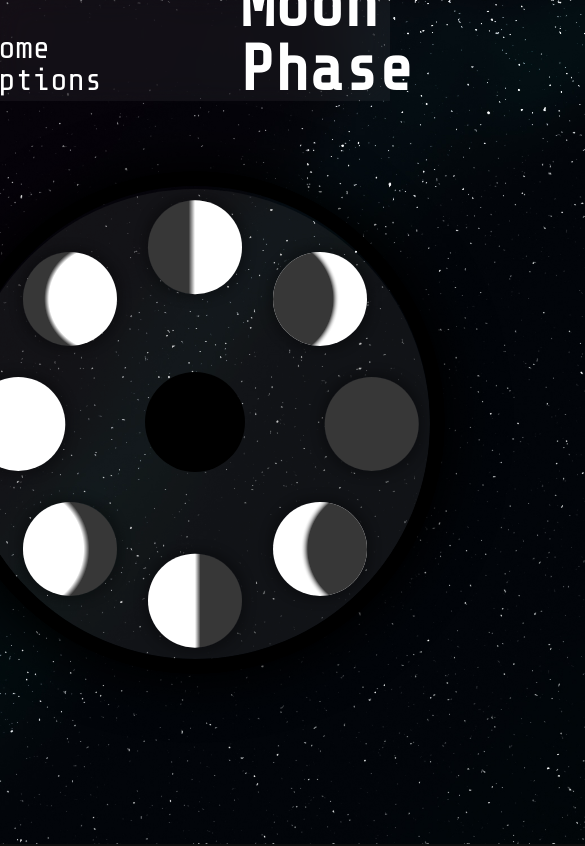
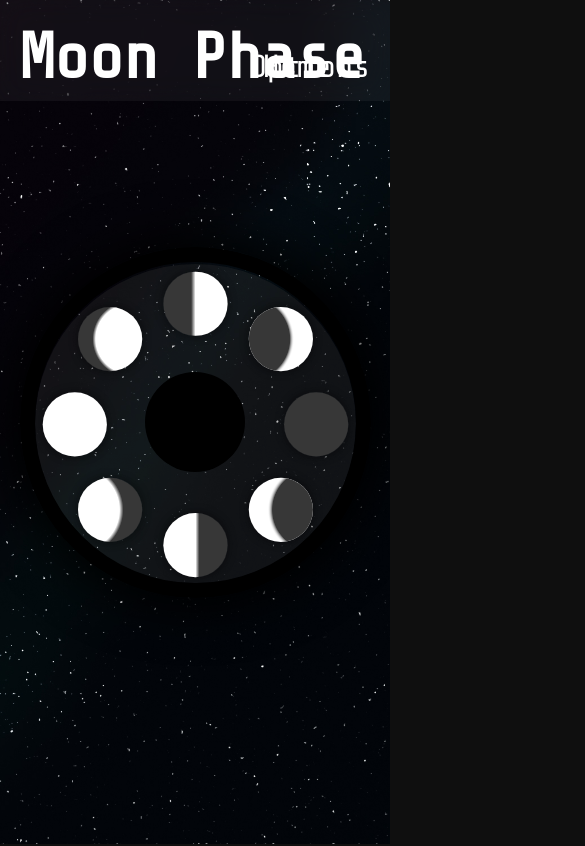
Before and after one commit to NCooper00/Moon-Phase-Website, a website: page index.html in a window 390 px wide. Shown: the top 846 px of the page, 585 px wide, since content can reach past the window. Drawn offline with nearby package versions, Linux system fonts and the light colour scheme; no server answers; a web font is replaced by a local one.

Commit message:
Fixed some responsiveness issues

```diff
--- a/css/main.css
+++ b/css/main.css
@@ -28,14 +28,24 @@
     cursor: pointer;
 }
 
+html, body {
+    width: 100%;
+    height: 100%;
+    margin: 0px;
+    padding: 0px;
+    overflow-x: hidden;
+}
+
 body {
     /* width: 100vw; */
-    height: 100vh;
+    /* height: 100vh; */
     background: #0f0f0f;
     background-image: url('https://ncooper00.github.io/Moon-Phase-Website/starry-night-2.jpg');
     background-repeat: no-repeat;
     background-size: cover;
     display: flex;
+    /* overflow: hidden; */
+    /* overscroll-behavior: hide; */
     /* justify-content: center; */
     font-family: 'Share Tech Mono', monospace;
 }
@@ -59,11 +69,12 @@ body {
 
 .moonPhaseHolder {
     position: absolute;
-    left:  15em;
+    left:  5%;
     width: fit-content;
+    top: 25%;
     height: fit-content;
-    align-self: flex-end;
-    justify-self: left;
+    /* align-self: flex-end; */
+    /* justify-self: left; */
 }
 
 .moonPhase {
@@ -73,20 +84,31 @@ body {
 
 .navLinks {
     position: absolute;
-    right: 15em;
-    width: fit-content;
+    /* right: 15em; */
+    width: 100%;
     height: fit-content;
+    top: 50%;
     grid-row: 1;
     margin-bottom: 5px;
-    align-self: flex-end;
-    justify-self: right;
+    /* align-self: flex-end; */
+    /* justify-self: right; */
 }
 
 .headerA {
     color: white;
     font-size: 2em;
     text-decoration: none;
-    padding: 0px 1.5em;
+    /* padding: 0px 1.5em; */
+    position: absolute;
+
+}
+
+.home {
+    right: 15%;
+}
+
+.options {
+    right: 5%;
 }
 
 .bodyydob {
@@ -139,8 +161,8 @@ body {
     background-color: black;
     border-radius: 50%;
     position: absolute;
-    justify-self: center;
-    align-self: center;
+    /* justify-self: center; */
+    /* align-self: center; */
     font-size: 1.25em;
     color: white;
     display: flex;
@@ -157,7 +179,7 @@ body {
 .moonStatus {
     width: min-content;
     max-height: min-content;
-    vertical-align: middle;
+    /* vertical-align: middle; */
 }
 
 @keyframes moonStatus {
@@ -167,7 +189,8 @@ body {
 }
 
 .moonSVG {
-    width: fit-content;
+    position: relative;
+    width: min-content;
     aspect-ratio: 1;
     z-index: 9;
     display: flex;
@@ -179,7 +202,7 @@ body {
 }
 
 .moonSVG:hover {
-    box-shadow: inset 0px 0px 0px 90px black;
+    box-shadow: inset 0px 0px 90px 90px #000000;
 }
 
 .moonSVG:hover .moonStats {
@@ -196,13 +219,16 @@ body {
 }
 
 .moonPhases {
-    max-width: 500px;
+    width: min(600px, 90vw);
     aspect-ratio: 1;
     border: 15px solid black;
     border-radius: 50%;
+    justify-self: center;
+    align-self: center;
     box-shadow: 0px 0px 50px 10px ;
     animation: moonphases 2.5s;
     transition: padding 500ms ease-in-out, box-shadow 500ms ease-in-out;
+
     /* z-index: 3; */
 }
 
--- a/index.html
+++ b/index.html
@@ -14,7 +14,7 @@
     <title>Moon Phase</title>
 </head>
 
-<header class="navbar">
+    <header class="navbar">
     <div class="navbarHolder">
         <div class="moonPhaseHolder">
             <h1 class="moonPhase">Moon Phase</h1>
@@ -24,9 +24,10 @@
             <a href="" class="headerA options" style="text-decoration: none;">Options</a>
         </div>
     </div>
-</header>
+    </header>
 
 <body>
+
     <div class="bodyydob">
     <!-- <div class="frame1">
         <div class="ellipse1">
@@ -49,7 +50,7 @@
         <div class="moonStats">
             <p class="moonStatus"></p>
         </div>
-        <svg class="moonPhases" width="500" height="503" viewBox="0 0 500 503" fill="none" xmlns="http://www.w3.org/2000/svg">
+        <svg class="moonPhases" viewBox="0 0 500 500" fill="none" xmlns="http://www.w3.org/2000/svg">
             <g clip-path="url(#clip0_2_11)">
             <circle cx="250" cy="253" r="250" fill="#363636" fill-opacity="0.3"/>
             <g filter="url(#filter0_d_2_11)">
```
